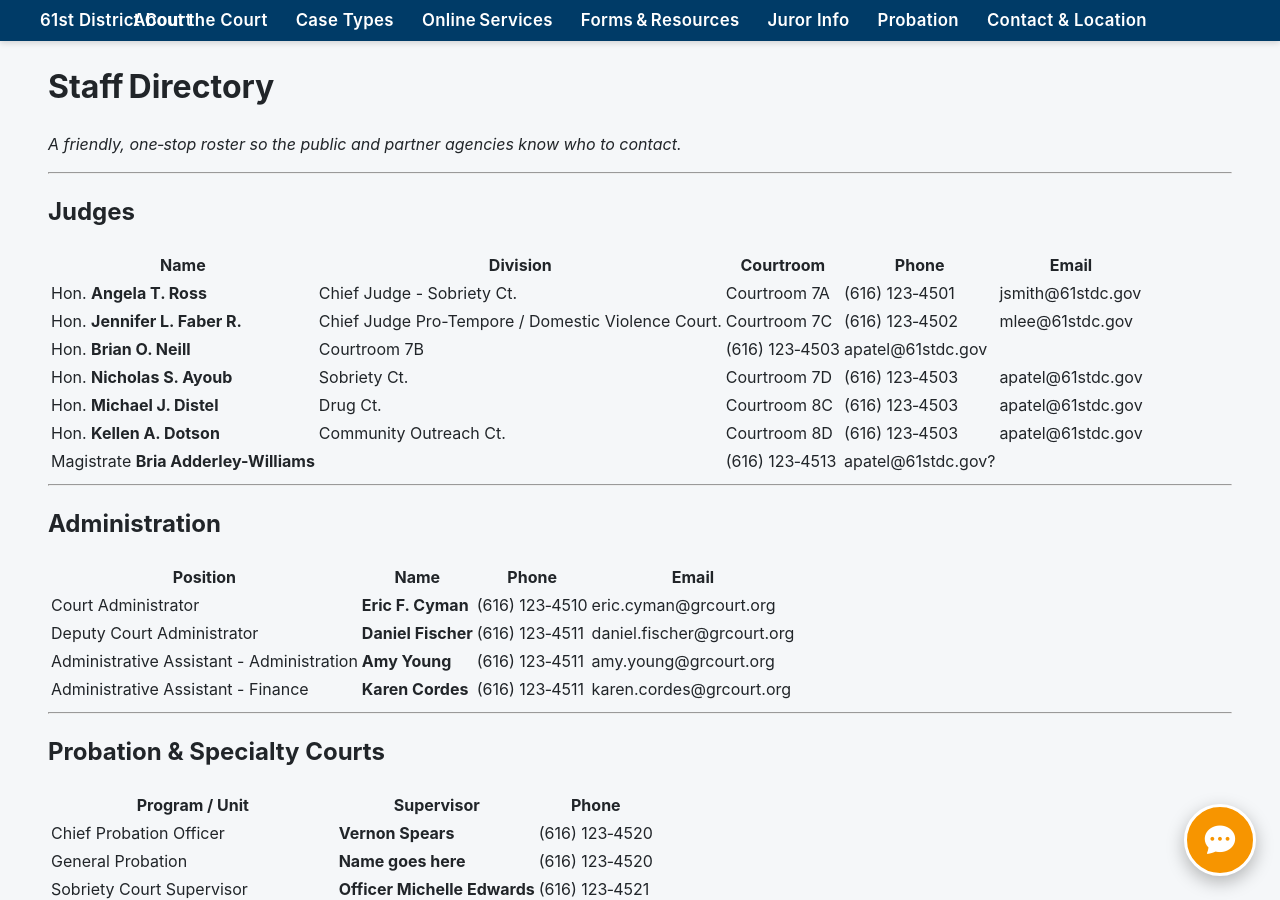
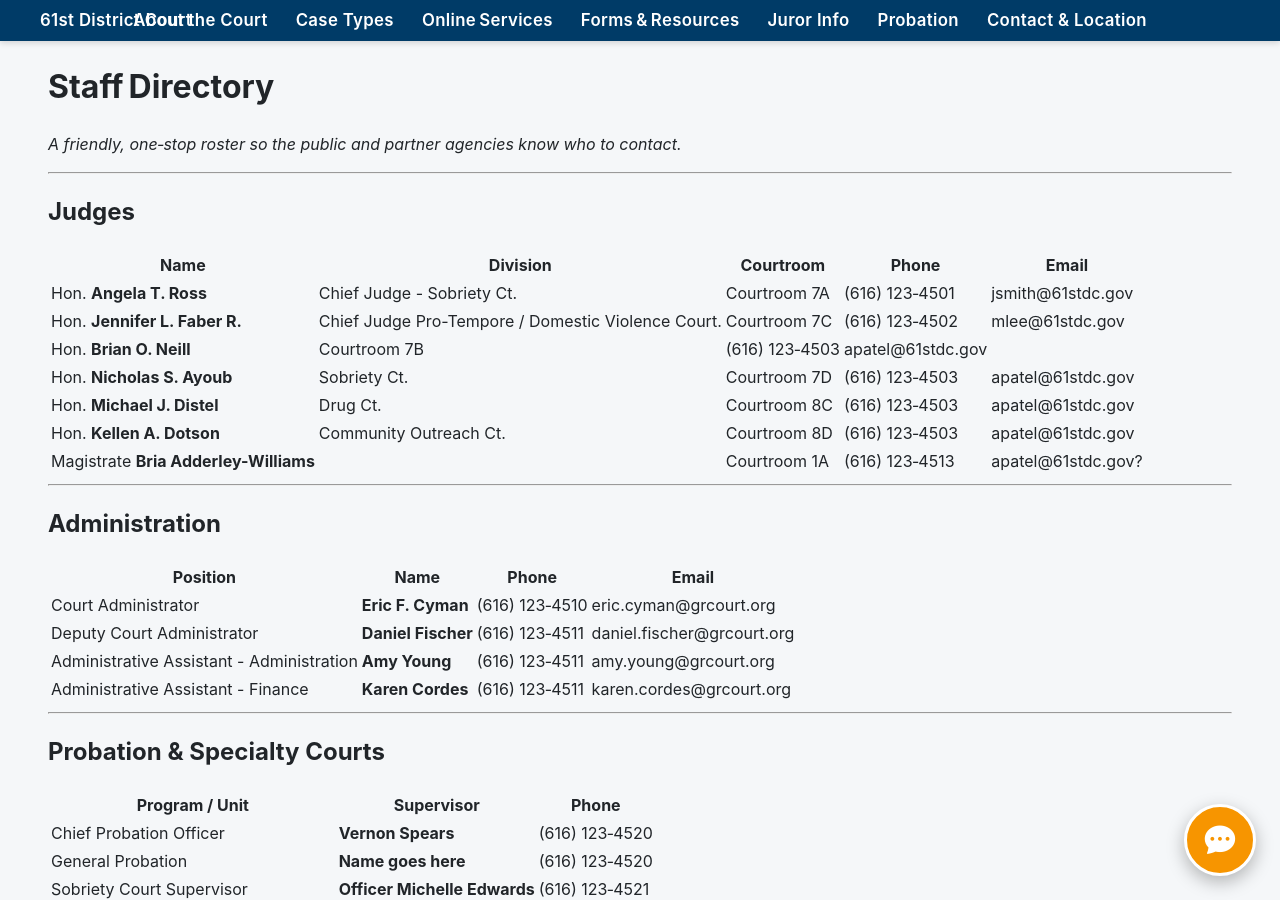
Before and after one commit to DrStern/DanFischer.github.io, a Jekyll site: the page built from staff-directory.md, in a window 1280 px wide and 900 px high. Built offline with Jekyll 4.4.1, drawn with Linux system fonts in a browser that asks for light colours.

Commit message:
Update staff-directory.md

```diff
--- a/staff-directory.md
+++ b/staff-directory.md
@@ -20,7 +20,7 @@ _A friendly, one‑stop roster so the public and partner agencies know who to co
 | Hon. **Nicholas S. Ayoub** |  Sobriety Ct. | Courtroom 7D | (616) 123‑4503 | apatel@61stdc.gov |
 | Hon. **Michael J. Distel** |  Drug Ct. | Courtroom 8C | (616) 123‑4503 | apatel@61stdc.gov |
 | Hon. **Kellen A. Dotson** |  Community Outreach Ct. | Courtroom 8D | (616) 123‑4503 | apatel@61stdc.gov |
-| Magistrate **Bria Adderley-Williams** | | (616) 123‑4513 | apatel@61stdc.gov? |
+| Magistrate **Bria Adderley-Williams** | | Courtroom 1A |(616) 123‑4513 | apatel@61stdc.gov? |
 
 
 ---
```
